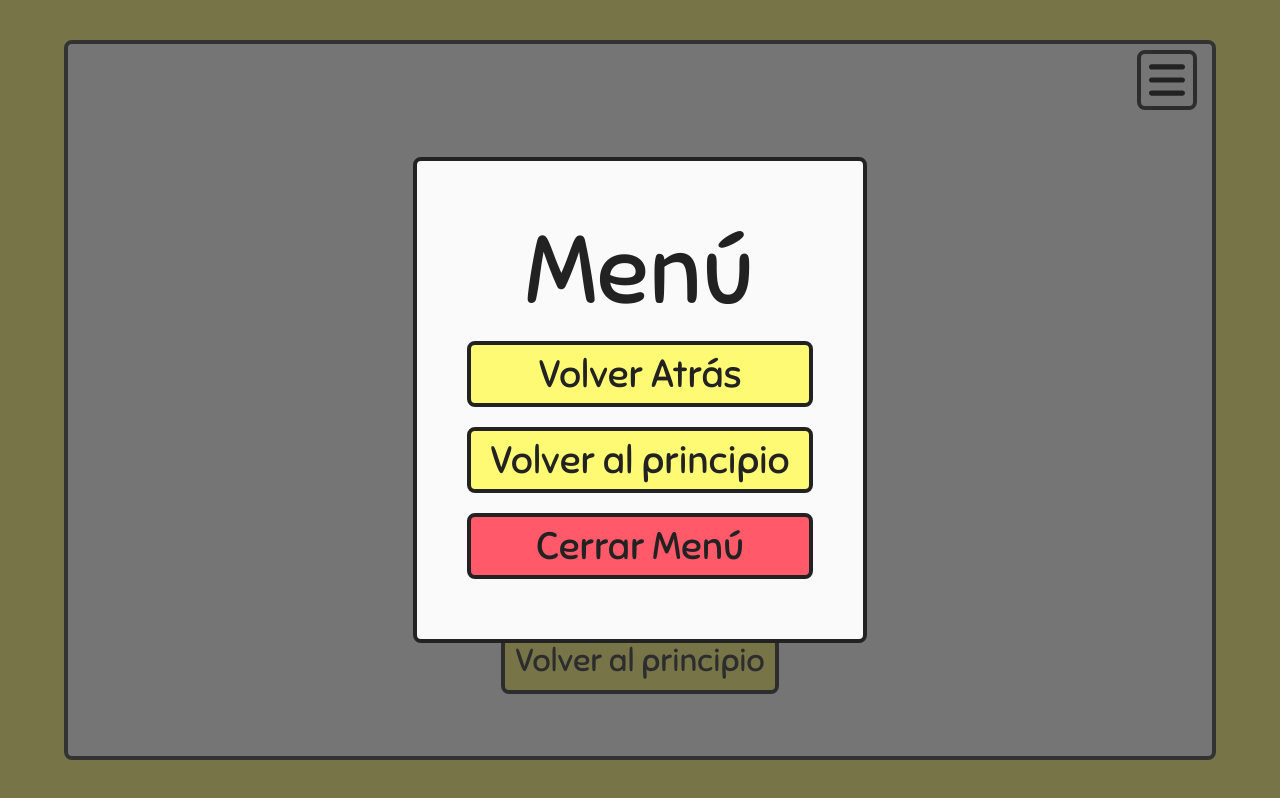
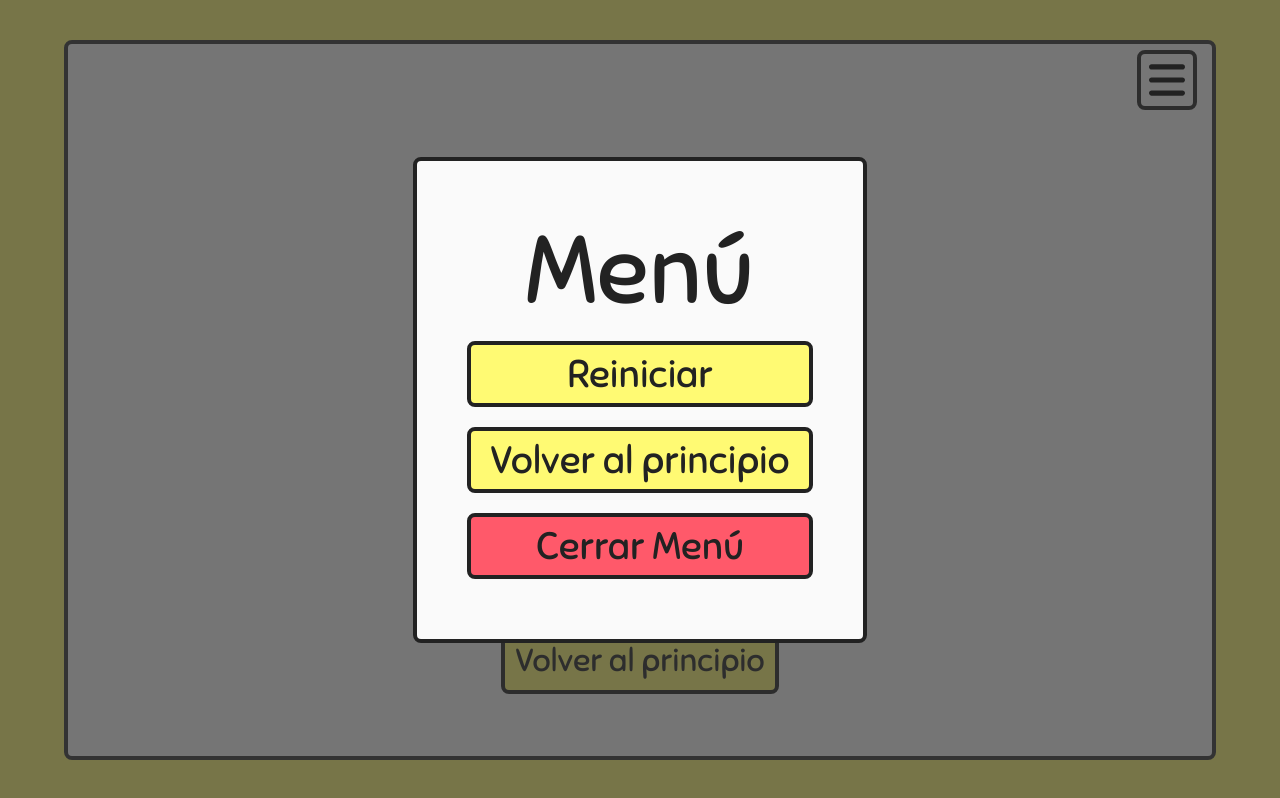
Before and after one commit to JooFeBF/english4kids-app, a React (Vite) app: page /finish in a window 1280 px wide. Both pictures are taken after a click on the button 1167 px from the left and 79 px from the top of the page. Built offline with nearby package versions, Linux system fonts and the light colour scheme.

Commit message:
Reset button added in menu

```diff
--- a/src/components/menu.jsx
+++ b/src/components/menu.jsx
@@ -2,6 +2,10 @@ import { useState } from 'react'
 import { Link } from 'wouter'
 import InformationModal from './informationModal'
 import menu from './menu.module.css'
+
+const handleClickReset = () => {
+  window.location.reload()
+}
 
 const Menu = ({ isOpen, setOpenMenu }) => {
   const [warning, setWarning] = useState([false, '/'])
@@ -9,11 +13,12 @@ const Menu = ({ isOpen, setOpenMenu }) => {
   const handleClick = (url) => {
     setWarning((prevWarning) => [!prevWarning[0], url])
   }
+
   return (
     <InformationModal automaticallyCloses={false} isOpen={isOpen}>
       <div className={menu['menu-container']}>
         <header>Menú</header>
-        <button onClick={handleClick}>Volver Atrás</button>
+        <button onClick={handleClickReset}>Reiniciar</button>
         <button onClick={() => handleClick('/')}>Volver al principio</button>
         <button onClick={() => setOpenMenu(false)}>Cerrar Menú</button>
       </div>
```
